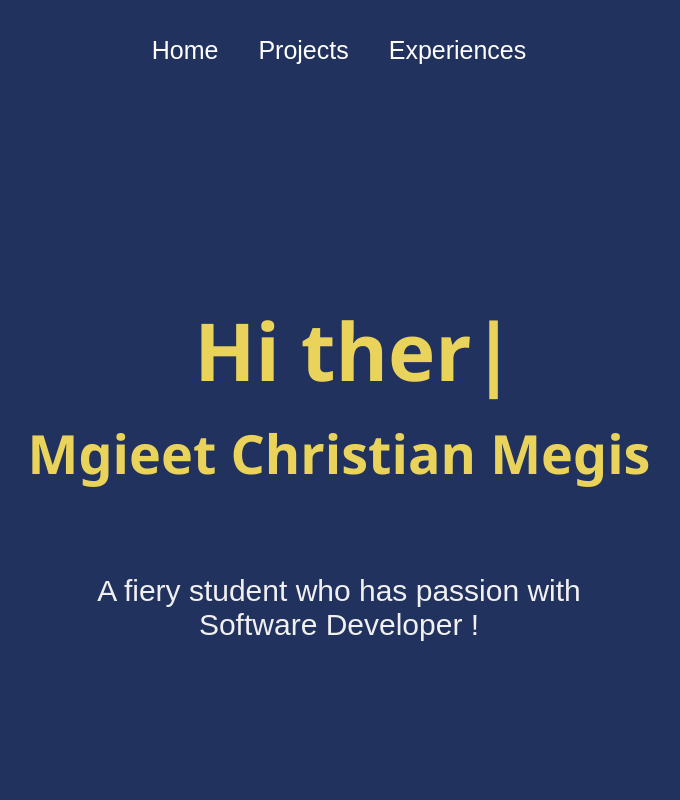
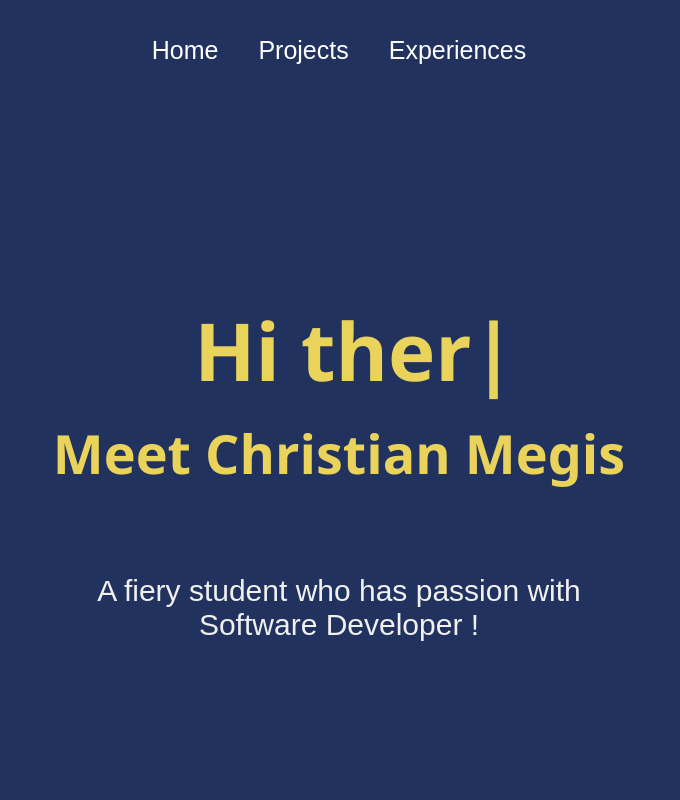
Before and after one commit to AtanMegis/my-portfolio, a React (Create React App) app: page / in a window 1280 px wide. Shown: the top 800 px of the page, without its empty margins (301-981 px from the left). Built offline with nearby package versions, Linux system fonts and the light colour scheme.

Commit message:
refactor : typo home

```diff
--- a/src/pages/Home/Home.js
+++ b/src/pages/Home/Home.js
@@ -16,7 +16,7 @@ const Home = () => {
 							loop
 						/>
 					</h2>
-					<h3>Mgieet Christian Megis</h3>
+					<h3>Meet Christian Megis</h3>
 					<div className="prompt">
 						<p>
 							A fiery student who has passion with Software
```
